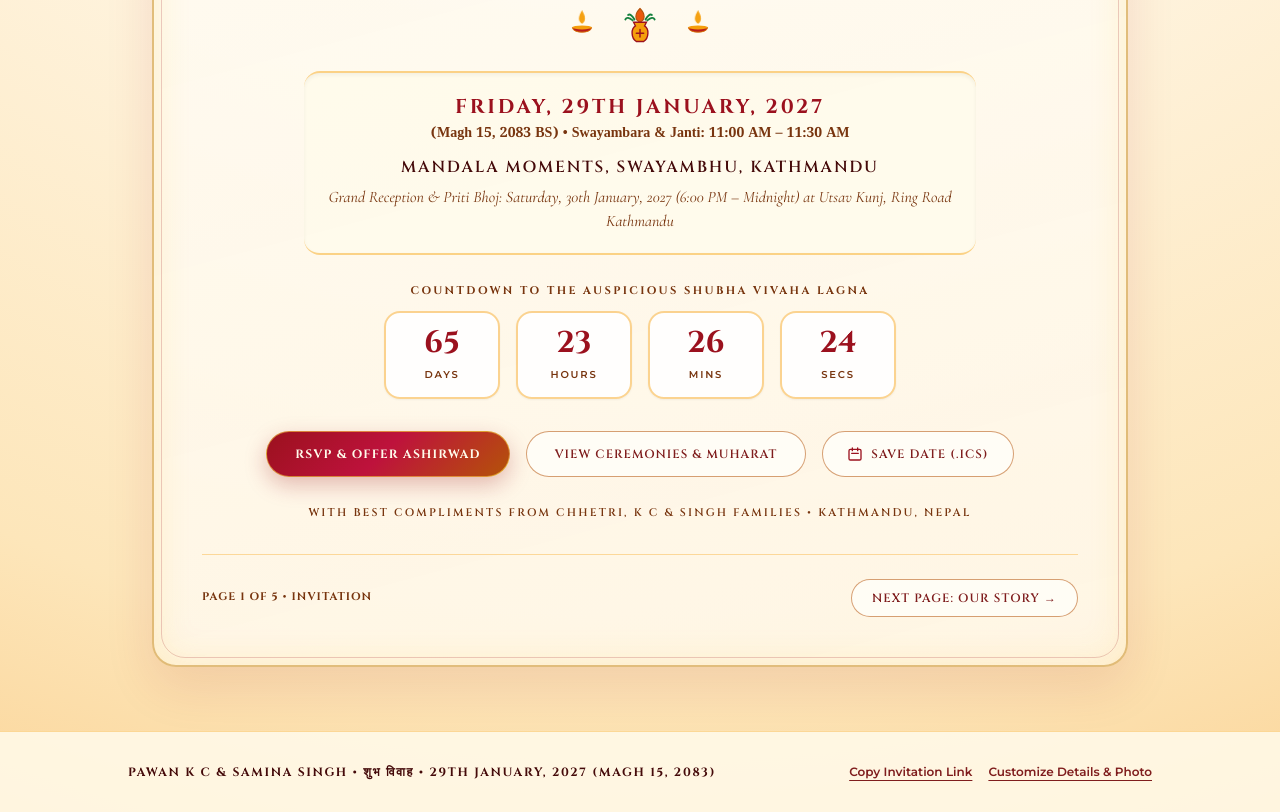
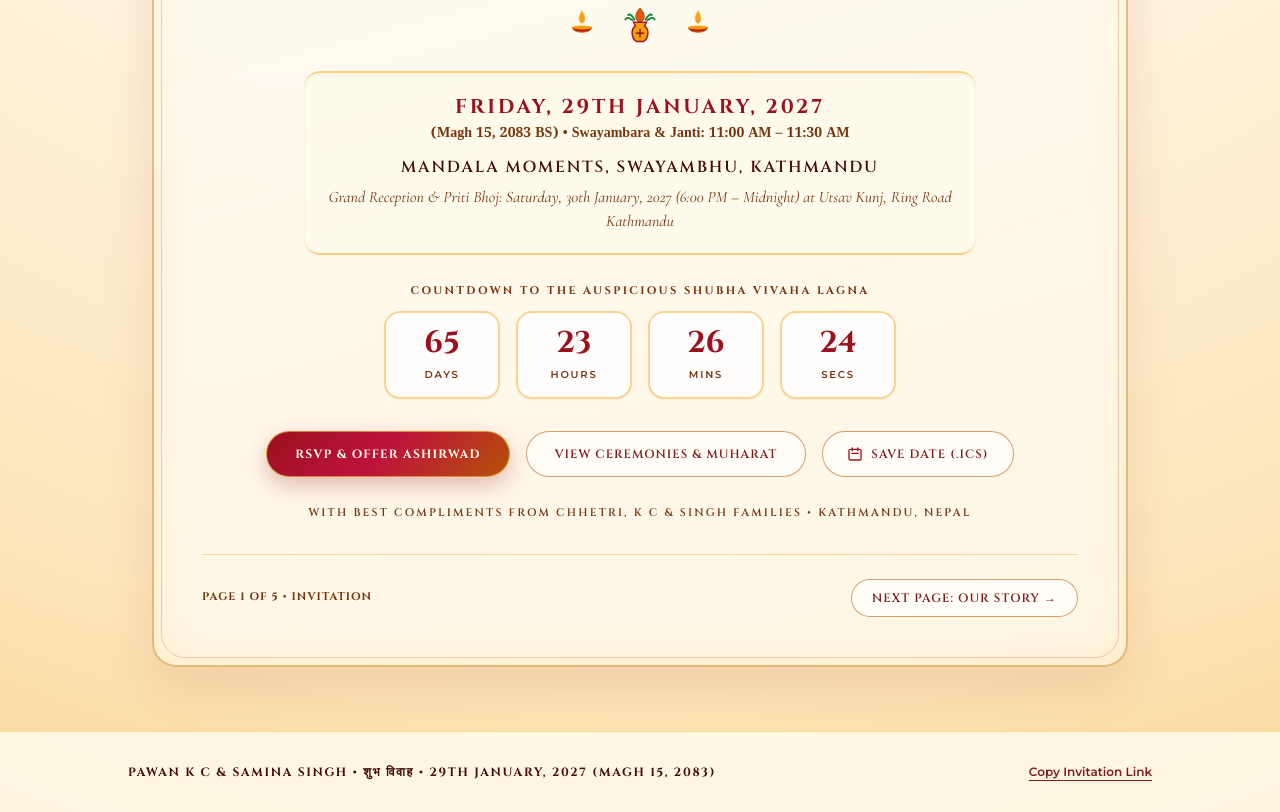
Before and after one commit to akachhetri/Pawan-Samina-Wedding, a plain HTML site: page index.html in a window 1280 px wide. Shown: the part 1096-1908 px from the top of the page. Drawn offline with nearby package versions, Linux system fonts and the light colour scheme.

Commit message:
Update index.html

```diff
--- a/index.html
+++ b/index.html
@@ -1169,9 +1169,6 @@
       <div class="flex flex-wrap items-center justify-center gap-4">
         <button type="button" onclick="copyInviteLink()" class="hover:text-royalCrimson underline underline-offset-4 font-semibold cursor-pointer" data-i18n="footerCopy">
           Copy Invitation Link
-        </button>
-        <button type="button" onclick="openCustomizeModal()" class="hover:text-royalCrimson underline underline-offset-4 font-semibold cursor-pointer" data-i18n="footerPhoto">
-          Customize Details &amp; Photo
         </button>
       </div>
     </div>
```
